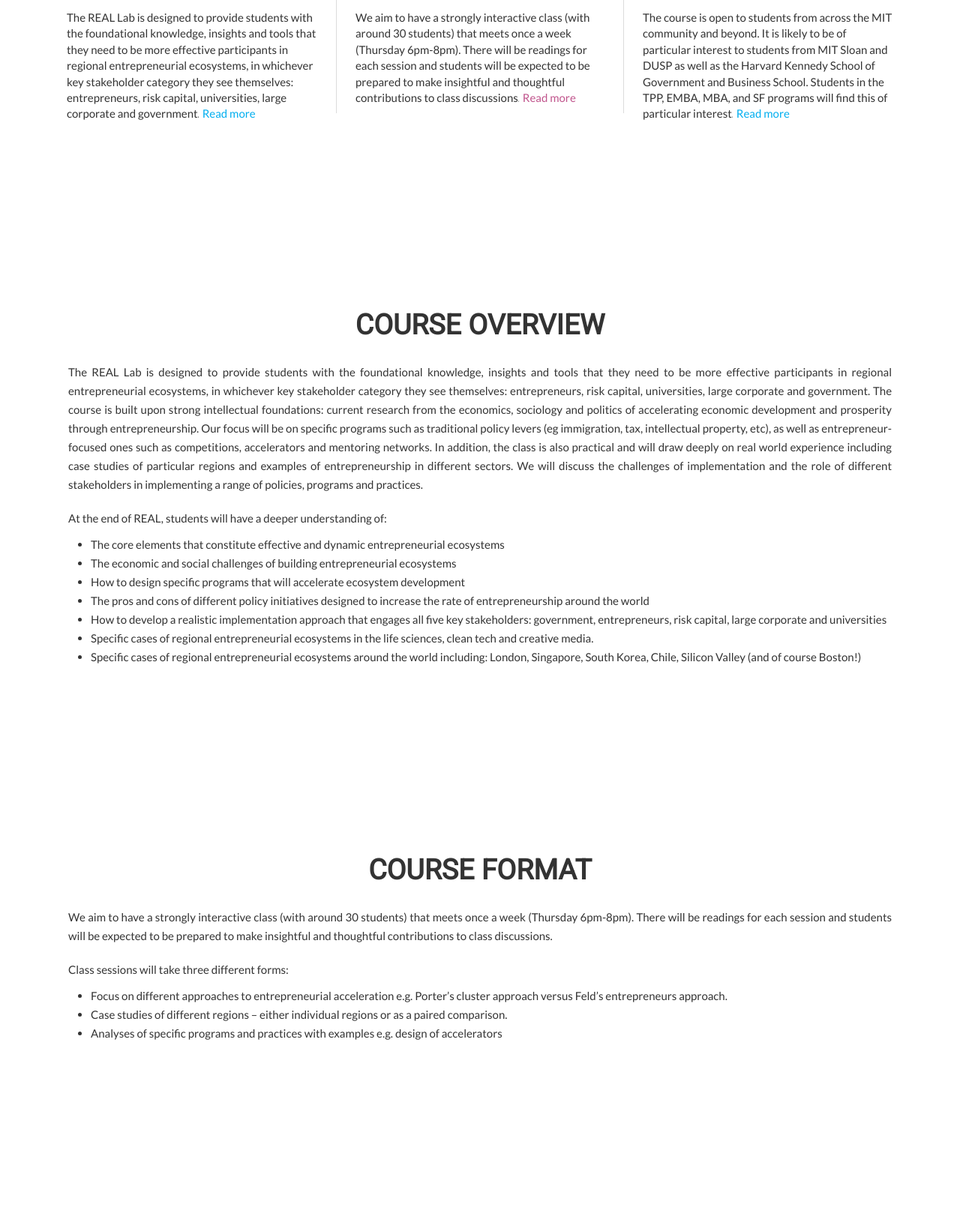
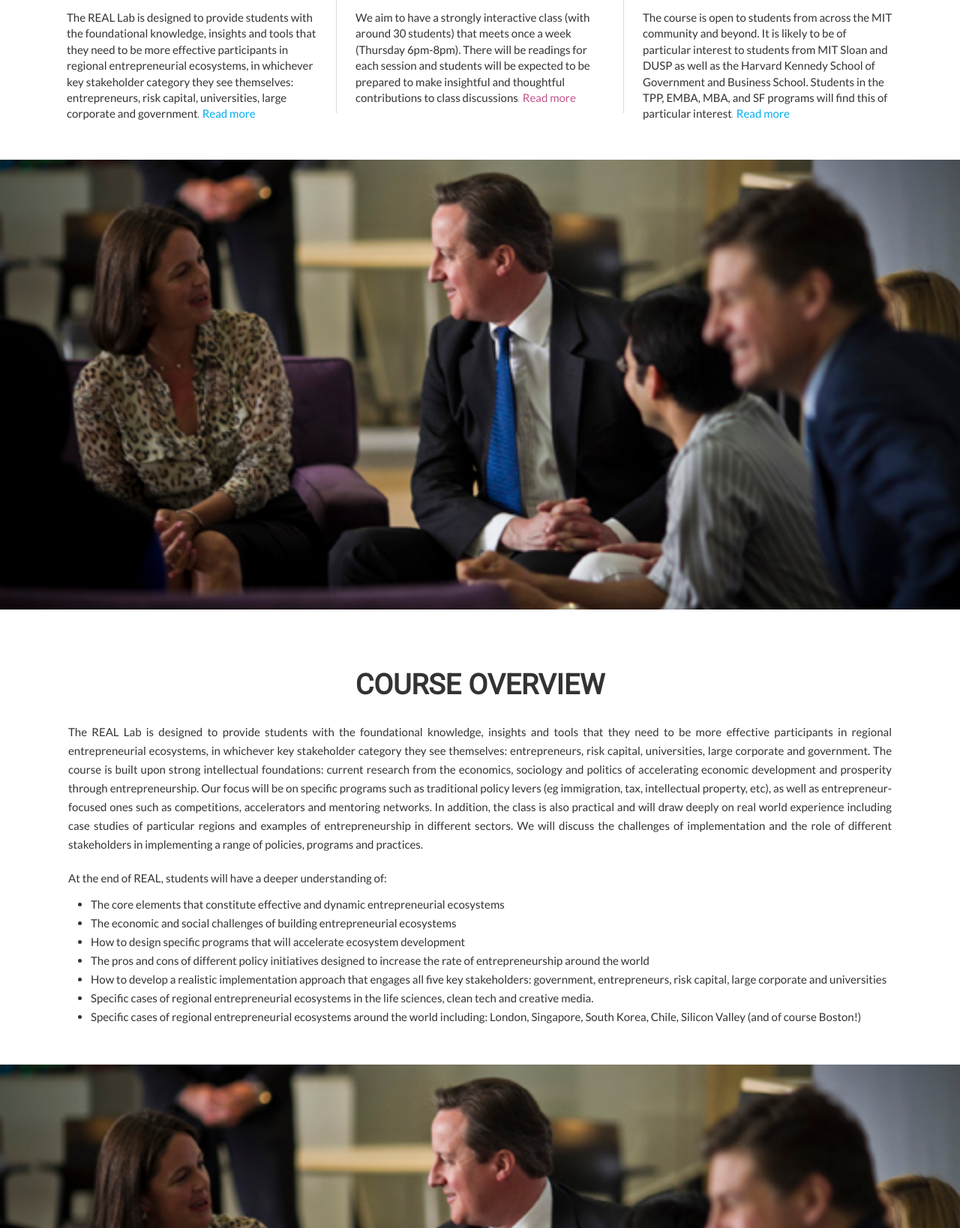
Before and after one commit to kesiena115/real, a plain HTML site: page index.html in a window 1280 px wide. Shown: the part 1174-2812 px from the top of the page at 75% size. Drawn offline with nearby package versions, Linux system fonts and the light colour scheme.

Commit message:
added default pics

```diff
--- a/css/real.css
+++ b/css/real.css
@@ -41,6 +41,29 @@ p {
     height: 800px;
 }
 
+/*
+Todo: change these pics
+-----------------------
+*/
+#pre-overview-pic{
+    height: 600px;
+    background: url('../img/cameron-murray.jpg') no-repeat center center fixed;
+    background-size: cover;
+}
+
+#pre-format-pic{
+    height: 600px;
+    background: url('../img/cameron-murray.jpg') no-repeat center center fixed;
+    background-size: cover;
+}
+
+#pre-course-for-you-pic{
+    height: 600px;
+    background: url('../img/cameron-murray.jpg') no-repeat center center fixed;
+    background-size: cover;
+}
+
+
 #pre-faculty-pic{
     height: 600px;
     background: url('../img/fiona-teaching.jpg') no-repeat center center fixed;
@@ -63,6 +86,17 @@ p {
     height: 600px;
     background: url('../img/mit-simmons.jpg') no-repeat center center fixed;
     background-size: cover;
+}
+
+#contact button {
+    background-color: white;
+    color: #00aeef;
+    border: 1px solid #00aeef;
+}
+
+#contact button:hover, #contact button:focus {
+    background-color: rgb(37, 132, 184);
+    color: white;
 }
 
 section.text-section {
@@ -333,6 +367,7 @@ a.faculty-link {
 .person-holder {
     text-align: center;
     position:relative;
+    margin-bottom: 50px;
 }
 
 .icon-container {
--- a/index.html
+++ b/index.html
@@ -193,7 +193,7 @@
         </div>
     </section>
 
-    <section id="pre-course-for-you-pic"  class="text-section">
+    <section id="pre-course-for-you-pic">
     </section>
 
     <section class="text-section" id="course-for-you">
```
